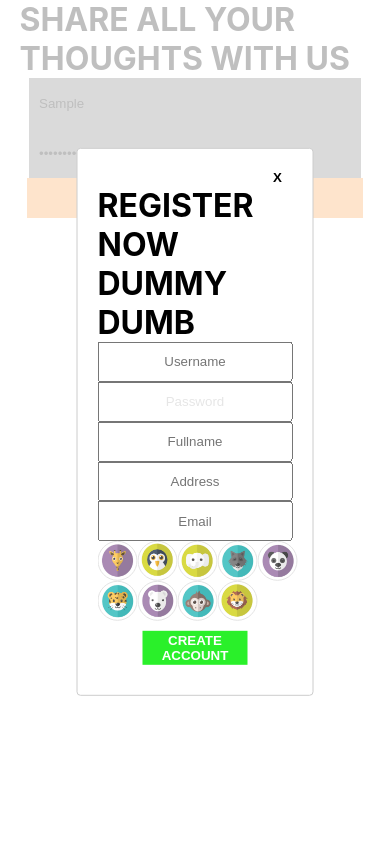
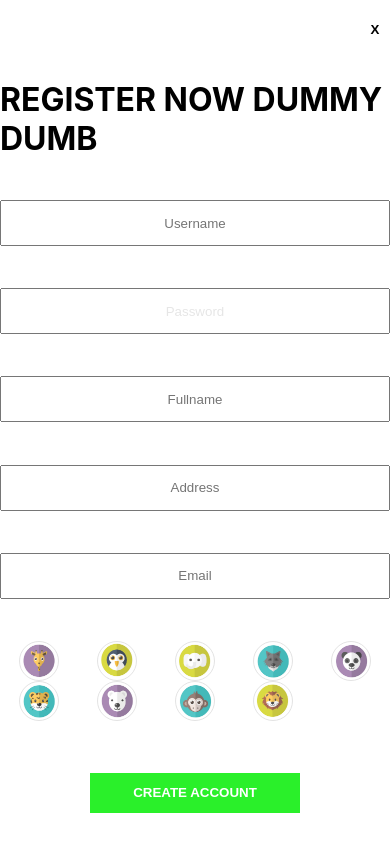
Before and after one commit to nchloride/Rant-O-Media.v2, a React (Create React App) app in the folder SocMedApp/rant-app/: page / in a window 390 px wide. Both pictures are taken after typing "Sample", "Sample123" into the empty fields and a click on the button "Create an account". Built offline with nearby package versions, Linux system fonts and the light colour scheme; no server answers.

Commit message:
register modal design fixed

```diff
--- a/SocMedApp/rant-app/src/login-component/login.css
+++ b/SocMedApp/rant-app/src/login-component/login.css
@@ -56,10 +56,19 @@ input[type="password"]::placeholder {
 .login--tab-form > input[type="submit"]:active {
   box-shadow: 0 0 1pt 1pt orange;
 }
-.login--tab-form > button,
+
               /* REGISTER */
-
-.register--modal-form > .create-account {
+.register--modal{
+  top: 50%;
+  left: 50%;
+  position: absolute;
+  transform: translate(-50%,-50%);
+  width: 70%;
+  padding: 20px;
+  height: 500px;
+  background-color: white;
+}
+.login--tab-form > button,.register--modal-form > .create-account {
   margin: 10px;
   outline: none;
   border: none;
@@ -90,9 +99,10 @@ input[type="password"]::placeholder {
 }
 .register--modal-form > input {
   height: 40px;
+  text-align: center;
 }
 .register--modal-form > input::placeholder{
-  text-align: center;
+
 }
 .register--modal-form > input:focus {
   box-shadow: 0 0 1pt 2pt var(--secondary-color);
@@ -176,6 +186,13 @@ input[type="password"]::placeholder {
     width: 86%;
   }
   /* REGISTER */
+  .register--modal{
+    width: 100%;
+    height: 100%;
+  }
+  .register--modal>input{
+    margin: 20px;
+  }
   .register--modal-form > .radio-buttons{
     display: grid;
     grid-template-columns: auto auto auto auto auto  ;
--- a/SocMedApp/rant-app/src/newsfeed-component/newsfeed-posting.component.js
+++ b/SocMedApp/rant-app/src/newsfeed-component/newsfeed-posting.component.js
@@ -4,7 +4,7 @@ import { useForm } from 'react-hook-form'
 import { v1 as uuidv1 } from 'uuid';
 export const NewsFeedPosting = ({setPosts}) => {
     const {handleSubmit,register,reset} = useForm();
-    const feelings = ['Sad','Happy','Excited','Demonyo','Dumb']
+    const feelings = ['Sad','Happy','Excited','Lucky','Dumb']
     const {fullname,username,icon} = JSON.parse(localStorage.getItem('userInformation'))
 
     const handlePost =  async (data)=>{
--- a/SocMedApp/rant-app/src/register-component/register.component.js
+++ b/SocMedApp/rant-app/src/register-component/register.component.js
@@ -47,7 +47,7 @@ export default function Register({
       .catch((err) => console.log(err));
   };
   return (
-    <Modal style={customStyles} isOpen={openModal}>
+    <Modal  isOpen={openModal} className="register--modal">
       <form
         onSubmit={handleSubmit(onRegister)}
         className="register--modal-form"
```
